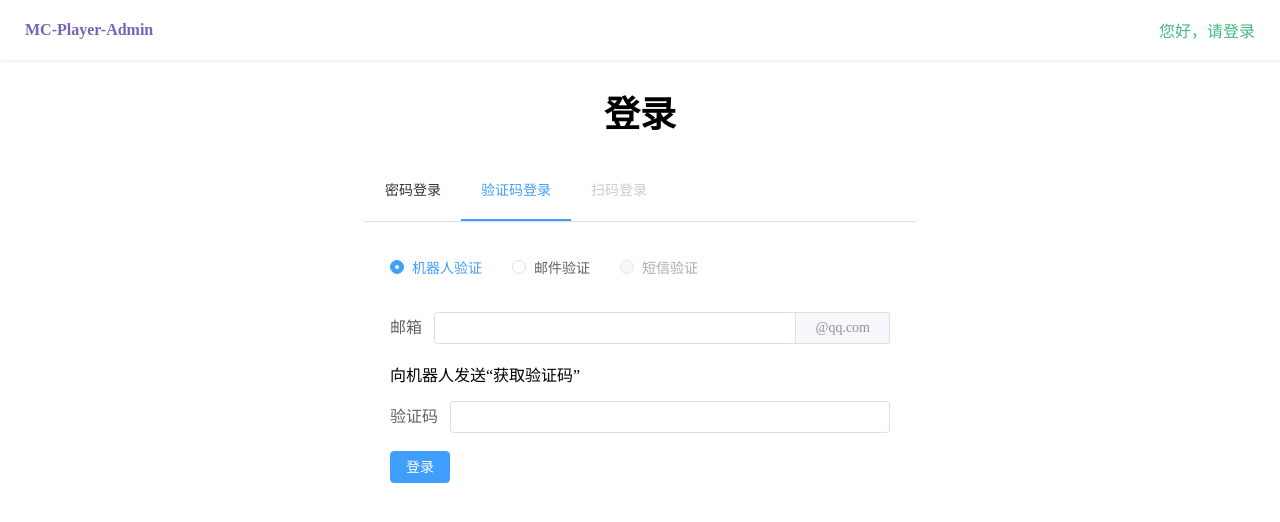
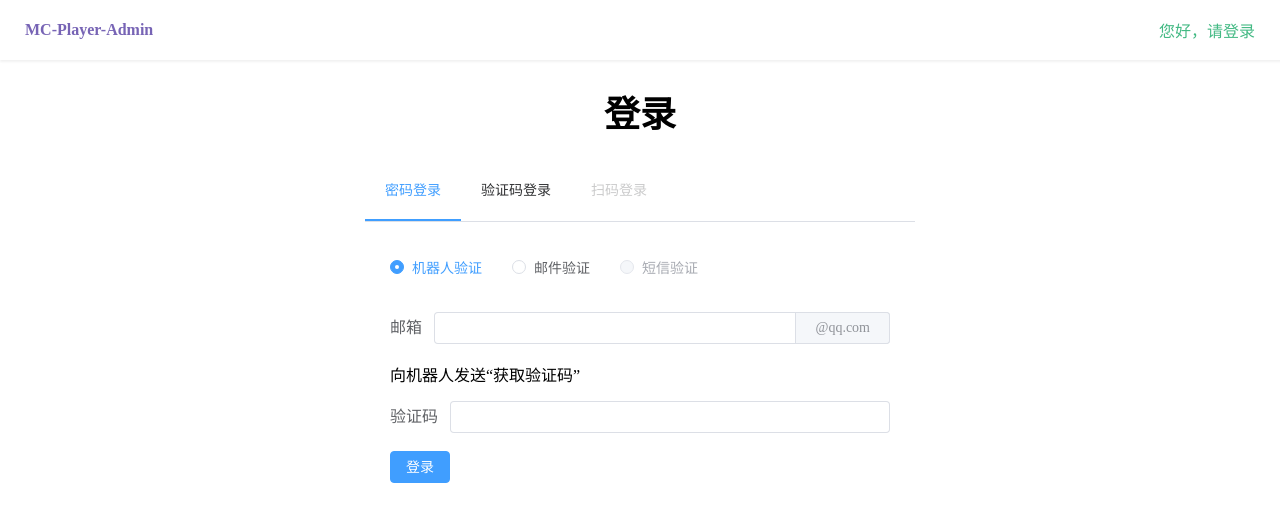
Before and after one commit to mc-player-admin/web, a Vue app: page /login/bycode in a window 1280 px wide. Shown: the top 522 px of the page. Built offline with nearby package versions, Linux system fonts and the light colour scheme.

Commit message:
refactor(pages/Login): 修改标签渲染方式

```diff
--- a/components.d.ts
+++ b/components.d.ts
@@ -7,7 +7,6 @@ export {}
 
 declare module 'vue' {
   export interface GlobalComponents {
-    AppNav: typeof import('./src/components/Nav/AppNav.vue')['default']
     ElButton: typeof import('element-plus/es')['ElButton']
     ElCard: typeof import('element-plus/es')['ElCard']
     ElForm: typeof import('element-plus/es')['ElForm']
--- a/src/pages/Login/Login.vue
+++ b/src/pages/Login/Login.vue
@@ -1,14 +1,23 @@
 <script lang="ts" setup>
-import { useRoute } from 'vue-router'
-
 defineOptions({
   name: 'LoginPage'
 })
 
-// 获取当前路由路径 用于渲染登录方式导航栏
-const getPath = () => {
-  return useRoute().path.slice('/login/'.length)
-}
+const routers = [
+  {
+    index: 'bypassword',
+    text: '密码登录'
+  },
+  {
+    index: 'bycode',
+    text: '验证码登录'
+  },
+  {
+    index: 'byapp',
+    text: '扫码登录',
+    disabled: true
+  }
+]
 </script>
 <template>
   <div class="login">
@@ -16,12 +25,15 @@ const getPath = () => {
       <h1>登录</h1>
     </div>
     <div class="login-mode-selete">
-      <el-menu :default-active="getPath()" class="el-menu-demo" mode="horizontal" router>
-        <el-menu-item index="bypassword">密码登录</el-menu-item>
-        <el-menu-item index="bycode">验证码登录</el-menu-item>
-        <el-tooltip class="box-item" effect="dark" content="还没做~" placement="bottom">
-          <el-menu-item index="byapp" disabled>扫码登录</el-menu-item>
-        </el-tooltip>
+      <el-menu default-active="bypassword" mode="horizontal" router>
+        <el-menu-item
+          v-for="item in routers"
+          :key="item.index"
+          :index="item.index"
+          :disabled="item.disabled"
+        >
+          {{ item.text }}
+        </el-menu-item>
       </el-menu>
     </div>
     <RouterView />
@@ -30,7 +42,6 @@ const getPath = () => {
 
 <style lang="less" scoped>
 .login {
-  //   background-color: pink;
   margin: 0 auto;
   max-width: 600px;
   .login-title {
```
